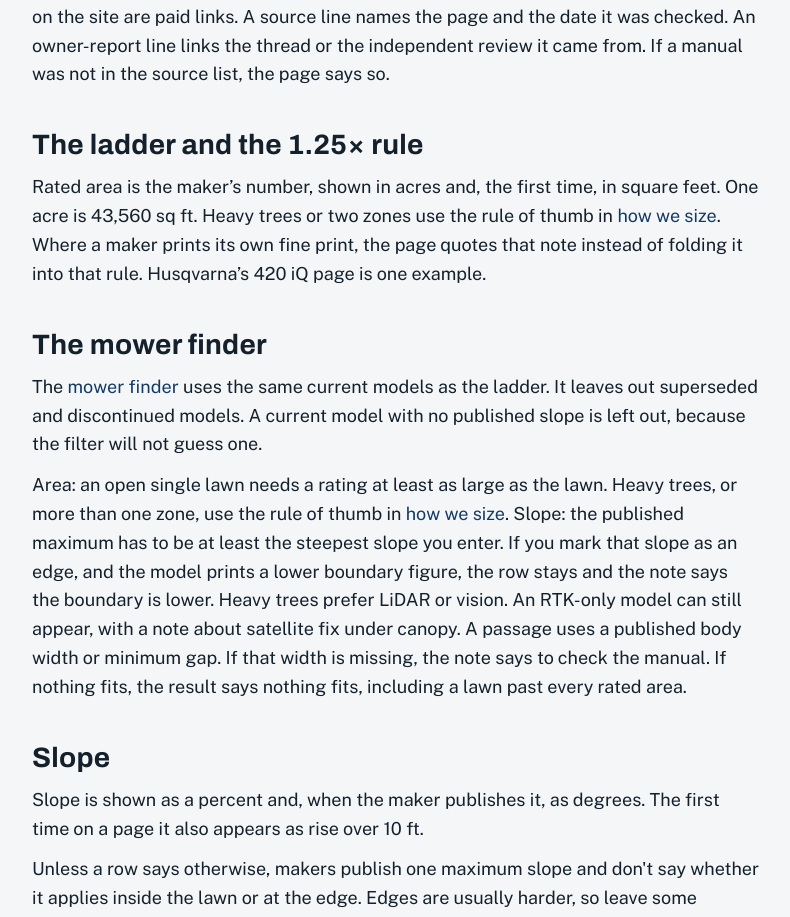
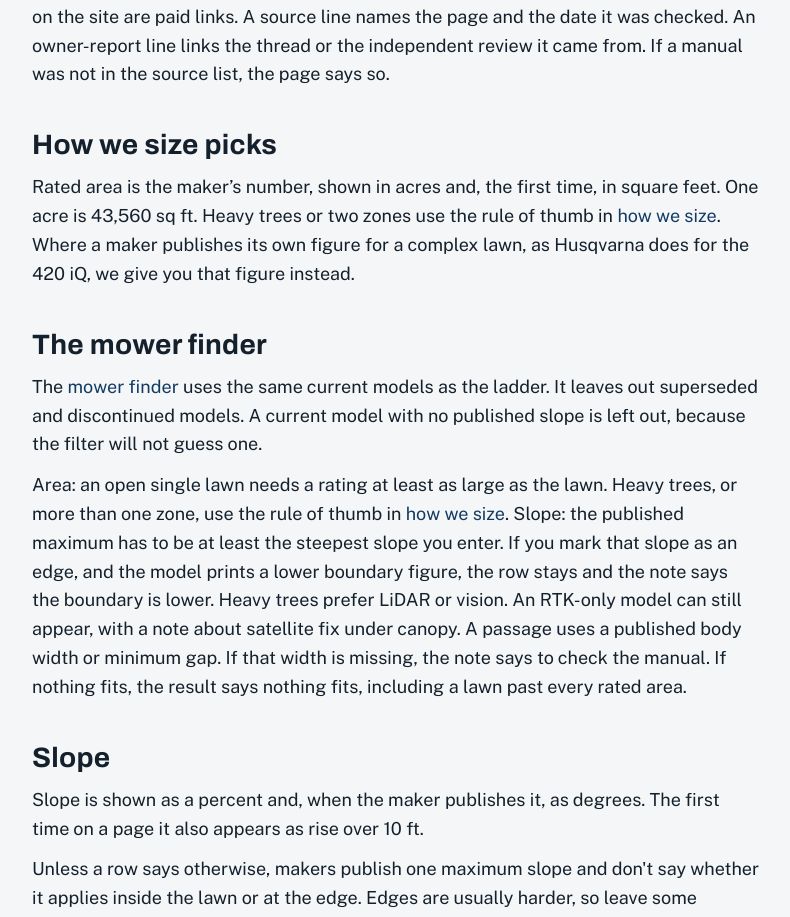
Before and after one commit to aipagesnow/robotmowguide, a Next.js app: page /how-picks-are-chosen in a window 1280 px wide. Shown: the part 2127-3044 px from the top of the page, without its empty margins (48-838 px from the left). Built offline with nearby package versions, Linux system fonts and the light colour scheme; no server answers.

Commit message:
Replace leftover 1.25× rule process lines with a plain link to the size guide.

```diff
--- a/app/best/robot-mower-1-acre/page.tsx
+++ b/app/best/robot-mower-1-acre/page.tsx
@@ -13,7 +13,7 @@ import { RECHECKED, SPEC_CHECKED } from "@/lib/site";
 
 const title = "Which robot mower for about 1 acre?";
 const description =
-  "Which current robot mowers are rated for an open acre, and which fall short once trees or a second zone use the 1.25× rule.";
+  "Which current robot mowers are rated for an open acre, and which fall short once trees or a second zone come in.";
 
 export const metadata: Metadata = pageMeta({
   title,
@@ -41,9 +41,9 @@ export default function AcrePage() {
     { name: "Navimow i210 AWD", acres: i210.acres, slope: publishedSlope(i210.slope, i210.degrees), note: "Under an acre.", href: "/best#navimow-i210" },
     { name: "Dreame A3 AWD Pro 2500", acres: dreame.acres, slope: publishedSlope(dreame.slope, dreame.degrees), note: "Under an acre.", href: "/reviews/dreame-a3-awd-pro" },
     { name: "LUBA 3 AWD 3000", acres: luba.acres, slope: publishedSlope(luba.slope, luba.degrees), note: "Under an acre. LiDAR is the reason to read it for trees.", href: "/reviews/mammotion-luba-3-awd" },
-    { name: "Worx WR340", acres: worx.acres, slope: publishedSlope(worx.slope, worx.degrees), note: "Covers an open acre. Misses the 1.25× case. Wirecutter’s complex-lawn note is separate.", href: "/reviews/worx-landroid-vision-cloud" },
-    { name: "Worx WR344", acres: wr344.acres, slope: publishedSlope(wr344.slope, wr344.degrees), note: "Same 1 acre rating, 4WD slope. Misses the 1.25× case.", href: "/reviews/worx-landroid-vision-cloud" },
-    { name: "Navimow X430", acres: x430.acres, slope: publishedSlope(x430.slope, x430.degrees), note: "Covers an open acre. Misses the 1.25× case.", href: "/reviews/segway-navimow-x4" },
+    { name: "Worx WR340", acres: worx.acres, slope: publishedSlope(worx.slope, worx.degrees), note: "Covers an open acre. Not enough for trees or two zones. Wirecutter’s complex-lawn note is separate.", href: "/reviews/worx-landroid-vision-cloud" },
+    { name: "Worx WR344", acres: wr344.acres, slope: publishedSlope(wr344.slope, wr344.degrees), note: "Same 1 acre rating, 4WD slope. Not enough for trees or two zones.", href: "/reviews/worx-landroid-vision-cloud" },
+    { name: "Navimow X430", acres: x430.acres, slope: publishedSlope(x430.slope, x430.degrees), note: "Covers an open acre. Not enough for trees or two zones.", href: "/reviews/segway-navimow-x4" },
     { name: "Automower 420 iQ", acres: iq420.acres, slope: `${publishedSlope(iq420.slope, iq420.degrees)}. ${interiorOrBoundary(iq420.variant.ladder?.maxSlopePercent?.note)}`, note: iq420.variant.ladder?.ratedAreaAcres?.note || "Maker note on the area.", href: "/reviews/husqvarna-automower-iq" },
     { name: "A3 AWD Pro 5000", acres: Number(dreame5000?.ladder?.ratedAreaAcres?.value), slope: "Not published", note: "Dreame doesn't publish a slope figure for the 5000.", href: "/reviews/dreame-a3-awd-pro" },
     { name: "LUBA 3 AWD 5000", acres: luba5000.acres, slope: publishedSlope(luba5000.slope, luba5000.degrees), note: "Rated area meets 1.25 acres. Degrees are not published on this row.", href: "/reviews/mammotion-luba-3-awd" },
@@ -106,7 +106,7 @@ export default function AcrePage() {
         ]}
       />
       <YardPhoto id="photo-acre" />
-      <h2>Rated area and the 1.25× case</h2>
+      <h2>Rated area with trees or two zones</h2>
       <p className="measure">
         The Rated ÷ 1.25 column is the planning figure for heavy trees or two zones.{" "}
         <Link href="/guides/how-big-a-robot-mower-do-i-need">how we size</Link>.
@@ -168,8 +168,8 @@ export default function AcrePage() {
         {formatAcres(dreame.acres, false)}. The i210 is rated {formatAcres(i210.acres, false)}.
       </p>
       <p className="measure">
-        The 420 iQ area note says 0.5 acre for an irregular lawn and 1 acre for systematic mowing. This page
-        quotes that note instead of folding it into the 1.25× rule. The same page puts 15% at the boundary
+        The 420 iQ area note says 0.5 acre for an irregular lawn and 1 acre for systematic mowing. Use
+        Husqvarna’s figure for this model rather than <Link href="/guides/how-big-a-robot-mower-do-i-need#trees-or-two-zones">how we size</Link>. The same page puts 15% at the boundary
         beside the higher slope figure, so that higher figure is the interior and 15% is the boundary.{" "}
         <SourceLine ids={["husq-420iq"]} checked={SPEC_CHECKED} />
       </p>
--- a/app/best/robot-mower-half-acre/page.tsx
+++ b/app/best/robot-mower-half-acre/page.tsx
@@ -12,7 +12,7 @@ import { RECHECKED, SPEC_CHECKED } from "@/lib/site";
 
 const title = "Which robot mower for a half acre?";
 const description =
-  "A half acre of grass is 21,780 sq ft. Which current ratings cover that lawn, and which fall short once trees or a second zone use the 1.25× rule.";
+  "A half acre of grass is 21,780 sq ft. Which current ratings cover that lawn, and which fall short once trees or a second zone come in.";
 
 export const metadata: Metadata = pageMeta({
   title,
--- a/app/guides/how-big-a-robot-mower-do-i-need/page.tsx
+++ b/app/guides/how-big-a-robot-mower-do-i-need/page.tsx
@@ -49,10 +49,10 @@ export default function SizeGuide() {
       path="/guides/how-big-a-robot-mower-do-i-need"
       crumbs={crumbs}
       updated={RECHECKED}
-      whatChanged="October 13, 2026: added an area check that uses only the 1.25× rule, with Husqvarna’s own notes left beside it."
+      whatChanged="October 13, 2026: added an area check for trees or two zones."
       disclosure
     >
-      <p className="measure">
+      <p className="measure" id="trees-or-two-zones">
         Rated area assumes an open, simple lawn. If yours has heavy tree cover or is split into two zones, a
         sensible rule of thumb is to divide the rating by 1.25. On that basis a 1-acre mower is a comfortable
         fit for about 0.8 acres. This is our own rule of thumb rather than a manufacturer figure.
@@ -127,8 +127,8 @@ export default function SizeGuide() {
       </p>
       <h2>When the maker already discounts the rating</h2>
       <p className="measure">
-        Do not stack our 1.25× rule on top of a maker’s own discount unless you mean to be that conservative.
-        Say which number you are using.
+        If the maker already gives a smaller figure for a complex lawn, use that figure as it is. Dividing it
+        by 1.25 again would leave you buying a bigger mower than you need.
       </p>
       <p className="measure">
         Husqvarna rates the Automower 420 iQ at {formatAcres(iq420.acres, false)} and{" "}
--- a/app/how-picks-are-chosen/page.tsx
+++ b/app/how-picks-are-chosen/page.tsx
@@ -36,13 +36,12 @@ export default function MethodPage() {
         line names the page and the date it was checked. An owner-report line links the thread or the
         independent review it came from. If a manual was not in the source list, the page says so.
       </p>
-      <h2>The ladder and the 1.25× rule</h2>
+      <h2>How we size picks</h2>
       <p className="measure">
         Rated area is the maker’s number, shown in acres and, the first time, in square feet. One acre is
         43,560 sq ft. Heavy trees or two zones use the rule of thumb in{" "}
-        <Link href="/guides/how-big-a-robot-mower-do-i-need">how we size</Link>. Where a maker prints its own
-        fine print, the page quotes that note instead of folding it into that rule. Husqvarna’s 420 iQ page
-        is one example.
+        <Link href="/guides/how-big-a-robot-mower-do-i-need#trees-or-two-zones">how we size</Link>. Where a maker publishes its own figure for a complex lawn, as Husqvarna does
+        for the 420 iQ, we give you that figure instead.
       </p>
       <h2>The mower finder</h2>
       <p className="measure">
--- a/app/reviews/husqvarna-automower-iq/page.tsx
+++ b/app/reviews/husqvarna-automower-iq/page.tsx
@@ -150,7 +150,7 @@ export default function IqReview() {
             sources: ["husq-420iq"],
             checked: SPEC_CHECKED,
             href: "/guides/how-big-a-robot-mower-do-i-need",
-            note: "0.5 acre irregular / 1 acre systematic. That split is Husqvarna’s. It is not our 1.25× rule.",
+            note: "0.5 acre irregular / 1 acre systematic. That split is Husqvarna’s own figure, so use it rather than our trees-or-zones rule of thumb.",
           },
           {
             label: "Max slope",
--- a/app/reviews/worx-landroid-vision-cloud/page.tsx
+++ b/app/reviews/worx-landroid-vision-cloud/page.tsx
@@ -139,7 +139,7 @@ export default function WorxReview() {
             sources: ["worx-vision-cloud", "amz-wr340"],
             checked: SPEC_CHECKED,
             href: "/guides/how-big-a-robot-mower-do-i-need",
-            note: "Wirecutter suggests a complex lawn closer to a quarter acre. That note is not our 1.25× rule.",
+            note: "Wirecutter suggests a complex lawn closer to a quarter acre. That is Wirecutter’s view, separate from our trees-or-zones rule of thumb.",
           },
           {
             label: "Max slope",
@@ -288,7 +288,7 @@ export default function WorxReview() {
         items={[
           {
             q: "Does the WR340 mow a full acre?",
-            a: "The rating is 1 acre. Wirecutter’s Aug 3, 2026 note suggests a complex lawn closer to a quarter acre. Our 1.25× rule is a separate planning figure for heavy trees or two zones.",
+            a: "The rating is 1 acre. Wirecutter’s Aug 3, 2026 note suggests a complex lawn closer to a quarter acre. For heavy trees or two zones, see how we size on the size guide.",
           },
           {
             q: "Which Worx model climbs a steep bank?",
--- a/components/DecisionTable.tsx
+++ b/components/DecisionTable.tsx
@@ -30,7 +30,7 @@ export function DecisionTable() {
       <table className="data">
         <caption>
           Wire-free matches for one zone. The slope column is the bank you enter, and this table treats that
-          bank as an interior limit. Heavy trees use the 1.25× area rule. Open yards use 1.0×.
+          bank as an interior limit. With heavy trees, a mower needs more rated area than your lawn (<Link href="/guides/how-big-a-robot-mower-do-i-need#trees-or-two-zones">how we size</Link>).
         </caption>
         <thead>
           <tr>
```
